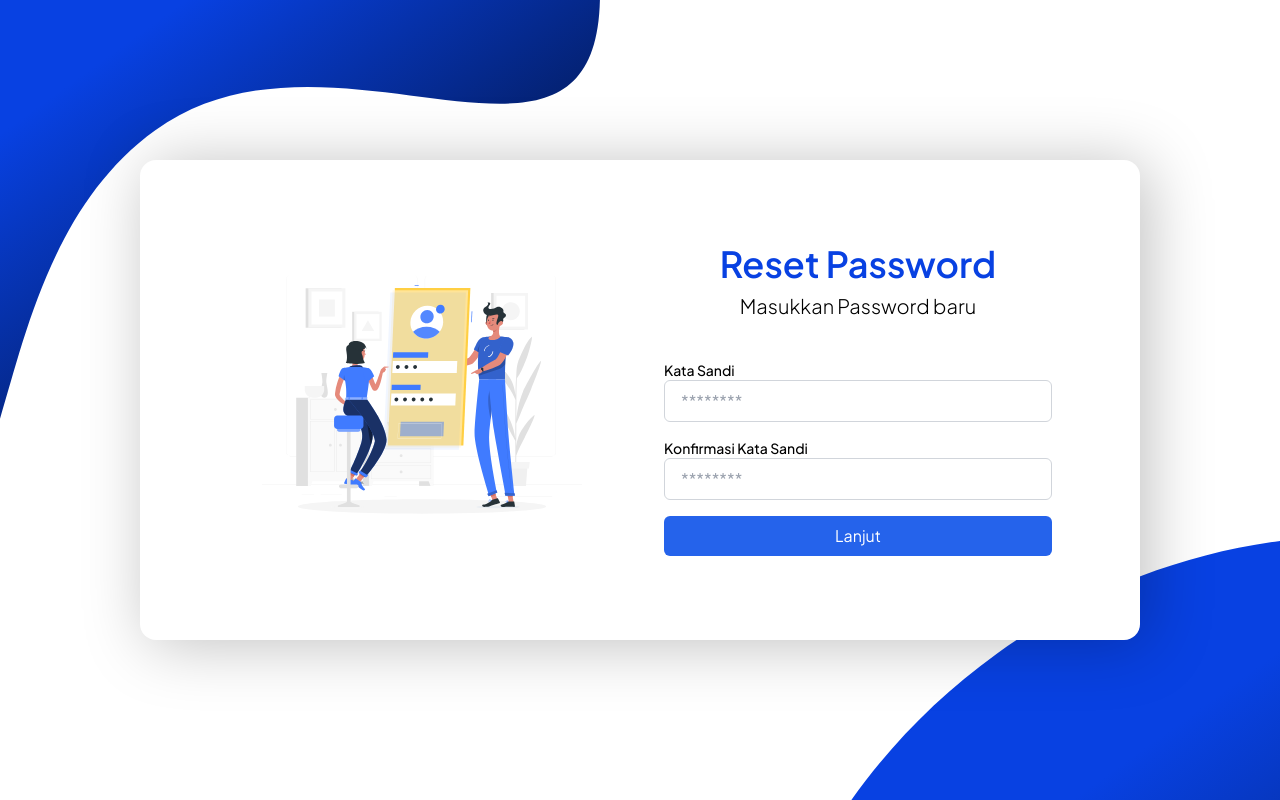
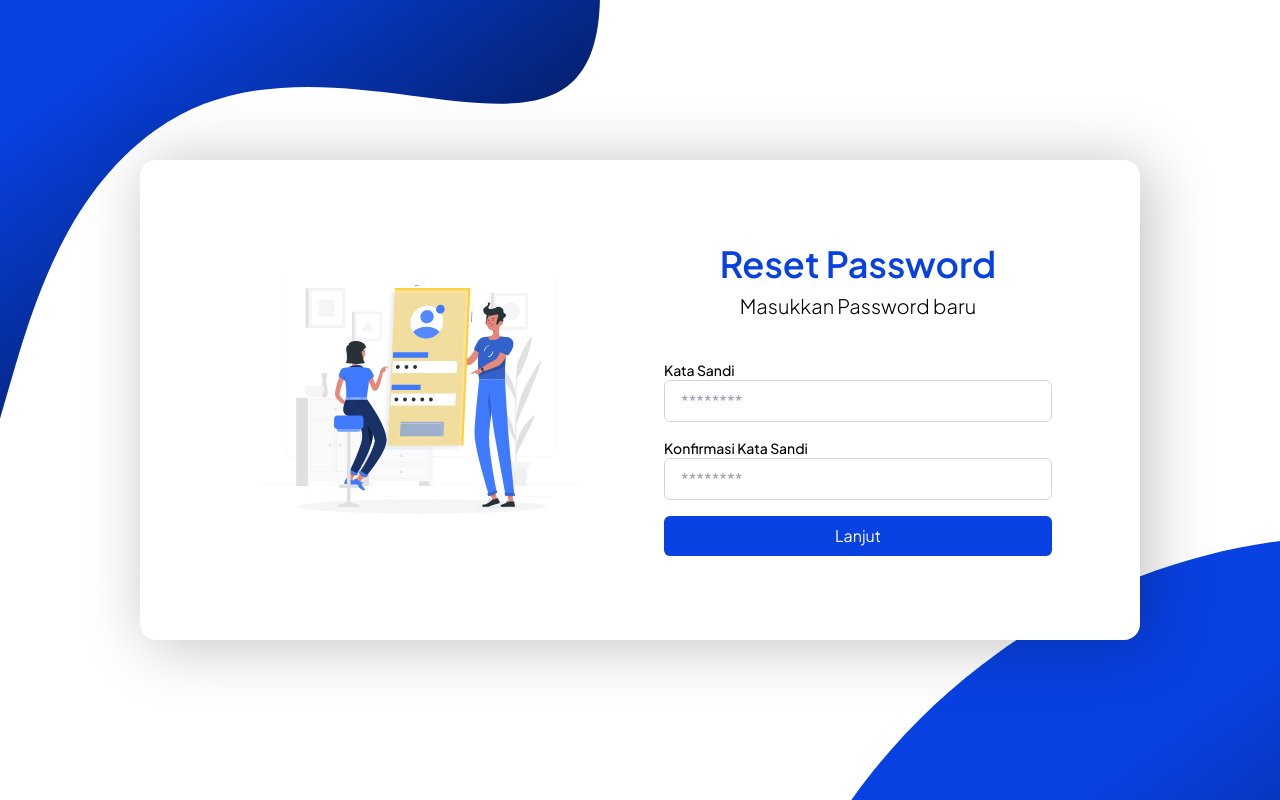
Before and after one commit to serpihan-tech/fe-mulang, a Next.js app: page /reset-password/new-password in a window 1280 px wide. Built offline with nearby package versions, Linux system fonts and the light colour scheme; some icons are missing.

Commit message:
minor fix

```diff
--- a/app/component/InputNewPassword.jsx
+++ b/app/component/InputNewPassword.jsx
@@ -145,7 +145,7 @@ export default function Reset() {
             <div className="flex justify-center">
                 <button
                 type="submit"
-                className="w-full bg-blue-600 text-white py-2 rounded-md hover:bg-blue-700 transition"
+                className="w-full bg-pri-main dark:bg-pri-border text-white dark:text-netral-100 py-2 rounded-md hover:bg-pri-hover dark:hover:bg-pri-border/50 transition"
                 disabled={loading}
                 >
                 {loading ? "Menyimpan..." : "Lanjut"}
```
